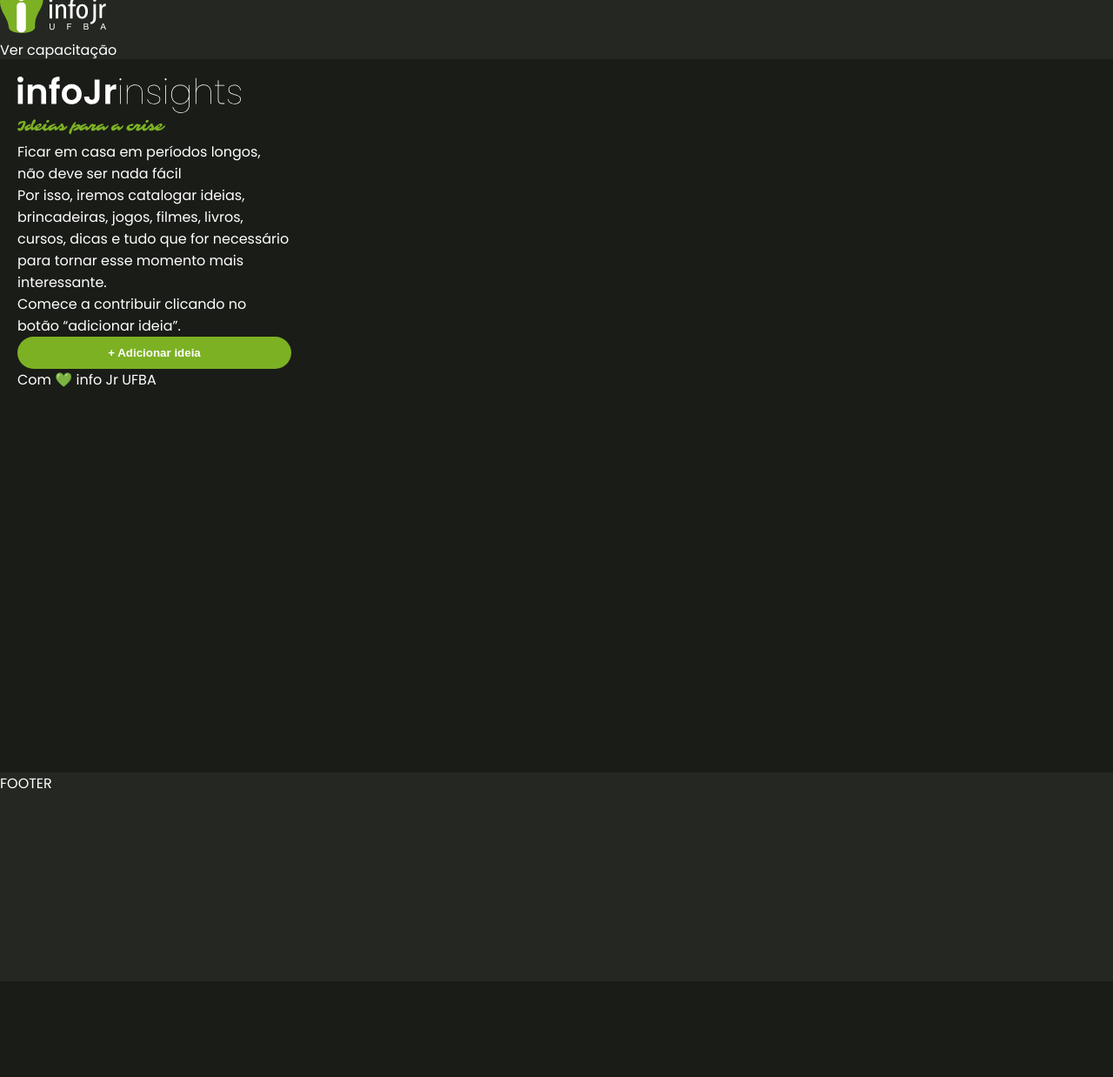
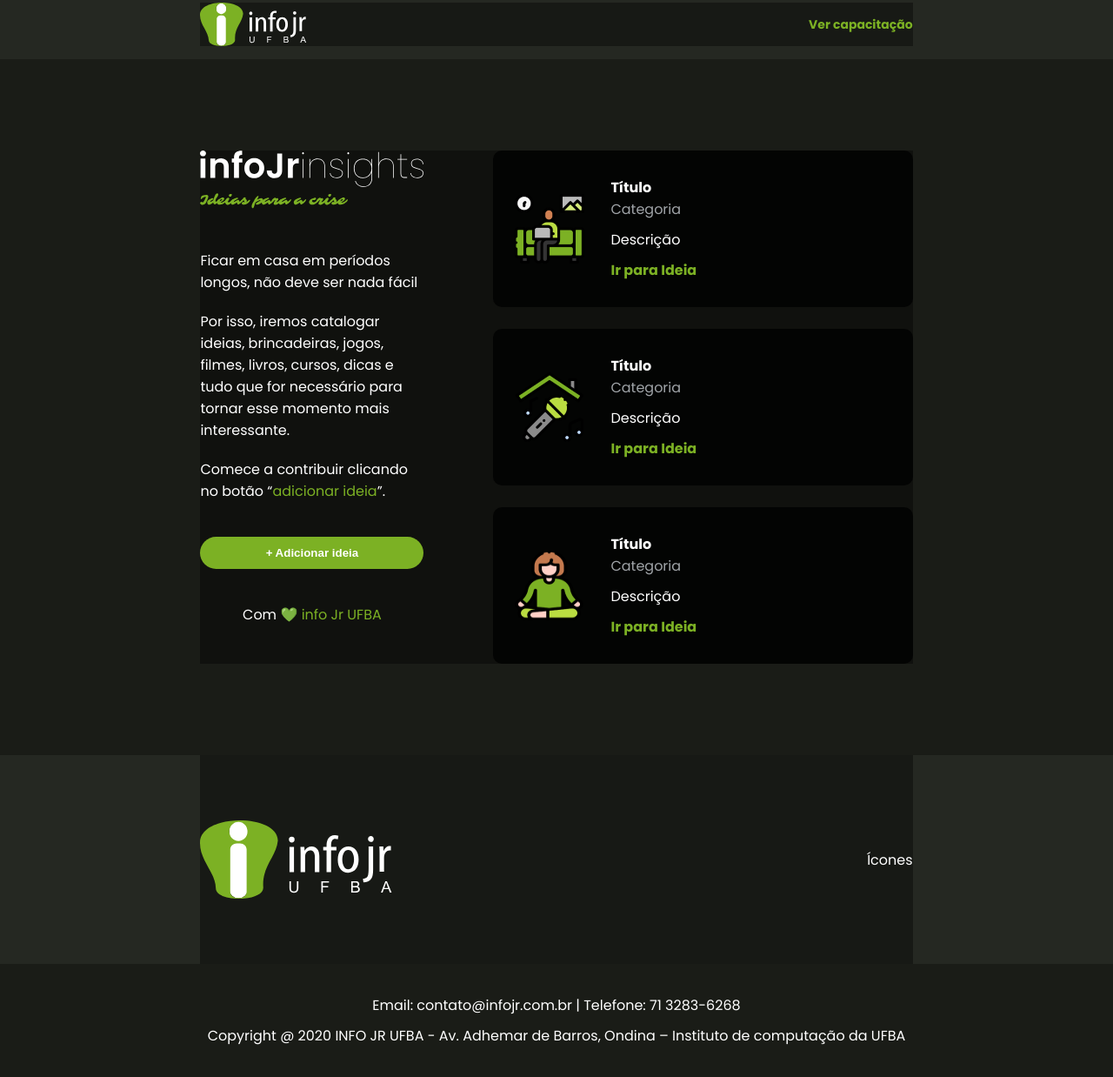
Before and after one commit to BRichardev/Capacita-o-InfoJr, a plain HTML site: page index.html in a window 1280 px wide. Shown: the part 12-1250 px from the top of the page at 87% size. Before the commit the page ends 1140 px from the top, so only its background shows below. Drawn offline with Linux system fonts and the light colour scheme.

Commit message:
Capacitação 02 - Implementada

```diff
--- a/css/style.css
+++ b/css/style.css
@@ -1,3 +1,10 @@
+:root {
+    --bg-header-color: #1A1C17;
+    --text-color: #ffffff;
+    --bg-main-color: #252822;
+    --bg-aside-color: #7CB124;
+    --text-color-card-desc: #A0A4A8;
+}
 @import url('https://fonts.googleapis.com/css2?family=Poppins&display=swap'); /*! Font Regular 400 */
 @import url('https://fonts.googleapis.com/css2?family=Poppins:wght@400;700&display=swap'); /*! Font Bold 700 */
 
@@ -5,26 +12,72 @@
     margin: 0;
     padding: 0;
     border: 0;
+    text-decoration: none;
 }
 
 body {
-    background-color: #1A1C17;
-    color: #ffffff;
+    background-color: var(--bg-header-color);
+    color: var(--text-color);
     font-family: 'Poppins', sans-serif;
+}
+
+.container {
+    width: 64vw;
+    background-color: rgba(0, 0, 0, 0.384);
 }
 
 header {
     height: 80px;
-    background-color: #252822;
+    background-color: var(--bg-main-color);
+    display: flex;
+    justify-content: center;
+    align-items: center;
+}
+
+
+header .container {
+    display: flex;
+    justify-content: space-between;
+    align-items: center;
+}
+
+header a {
+    color: var(--bg-aside-color);
+    font-weight: 700;
+    font-size: 14px;
 }
 
 main {
     height: 100vh;
+    display: flex;
+    justify-content: center;
+    align-items: center;
+}
+
+main .container {
+    display: flex;
+    gap: 80px;
 }
 
 aside {
     width: 315px;
-    margin: 20px;
+    display: flex;
+    flex-direction: column;
+    gap: 40px;
+}
+
+aside  span {
+    color: var(--bg-aside-color);
+}
+
+aside > p {
+    text-align: center;
+}
+
+aside > #aside_details {
+    display: flex;
+    flex-direction: column;
+    gap: 20px;
 }
 
 /*aside > * {
@@ -32,15 +85,72 @@ aside {
 }*/
 
 aside #aside-button {
-    background-color: #7CB124;
-    color:#FFFFFF;
+    background-color: var(--bg-aside-color);
+    color: var(--text-color);
     font-weight: 700;
     padding: 11px;
     border-radius: 30px;
     width: 100%;
 }
 
+article {
+    width: 100%;
+    display: flex;
+    flex-direction: column;
+    gap: 25px;
+}
+
+.cards {
+    display: flex;
+    align-items: center;
+    background-color: rgba(0, 0, 0, 0.788);
+    border-radius: 10px;
+    padding: 30px 25px;
+    gap: 30px;
+}
+.card-title {
+    font-weight: 700;
+}
+
+.card-category {
+    color: var(--text-color-card-desc);;
+}
+
+.card-description {
+    color: var(--text-color);
+    margin: 10px 0;
+}
+
+.card-link {
+    color: var(--bg-aside-color);
+    font-weight: 700;
+}
+
+.card-image {
+    width: 80px;
+    height: 80px;
+}
+
 footer {
-    background-color: #252822;
+    background-color: var(--bg-main-color);
     height: 240px;
+    display: flex;
+    justify-content: center;
 }
+
+footer div.container {
+    display: flex;
+    justify-content: space-between;
+    align-items: center;
+}
+
+footer img {
+    height: 90px;
+}
+.pos-footer {
+    display: flex;
+    flex-direction: column;
+    gap: 10px;
+    padding: 35px 0px;
+    text-align: center;
+}
--- a/index.html
+++ b/index.html
@@ -5,28 +5,88 @@
     <meta charset="UTF-8">
     <meta http-equiv="X-UA-Compatible" content="IE=edge">
     <meta name="viewport" content="width=device-width, initial-scale=1.0">
+
+    <!-- Importando o CSS -->
     <link rel="stylesheet" href="css/style.css">
+
+    <!-- Importando a Font Regular Poppins -->
+    <link rel="preconnect" href="https://fonts.googleapis.com">
+    <link rel="preconnect" href="https://fonts.gstatic.com" crossorigin>
+    <link href="https://fonts.googleapis.com/css2?family=Poppins:wght@400;700&display=swap" rel="stylesheet">
+    <!-- Importando o ícone -->
+    <link rel="shortcut icon" href="img/infologo.ico">
+
     <title>Capacitação InfoJr</title>
 </head>
 
 <body>
 <header>
+    <div class="container">
         <img src="img/Logo InfoJr.svg" alt="Logo InfoJr">
-    <p>Ver capacitação</p>
+        <a href="">Ver capacitação</a>
+    </div>
 </header>
 <main>
+    <div class="container">
+
         <aside>
+            <div>
                 <img src="img/infoJrinsights.svg" alt="Logo Insights">
                 <img src="img/Ideias para a crise.svg" alt="Logo Ideias para Crises">
+            </div>
+            <div id="aside_details">
                 <p>Ficar em casa em períodos longos, não deve ser nada fácil</p>
                 <p>Por isso, iremos catalogar ideias, brincadeiras, jogos, filmes,
                 livros, cursos, dicas e tudo que for necessário para tornar esse momento mais interessante.</p>
-        <p>Comece a contribuir clicando no botão “adicionar ideia”.</p>
+                <p>Comece a contribuir clicando no botão “<span>adicionar ideia</span>”.</p>
+            </div>
             <button id="aside-button">+ Adicionar ideia</button>
-        <p>Com 💚 info Jr UFBA</p>
+
+            <p>Com 💚 <span> info Jr UFBA</span></p>
         </aside>
+
+        <article>
+            <div class="cards">
+                <img class="card-image" src="img/img1.png" alt="">
+                <div>
+                    <p class="card-title">Título</p>
+                    <p class="card-category">Categoria</p>
+                    <p class="card-description">Descrição</p>
+                    <a class="card-link" href="">Ir para Ideia</a>
+                </div>
+            </div>
+            <div class="cards">
+                <img class="card-image" src="img/img2.png" alt="">
+                <div>
+                    <p class="card-title">Título</p>
+                    <p class="card-category">Categoria</p>
+                    <p class="card-description">Descrição</p>
+                    <a class="card-link" href="">Ir para Ideia</a>
+                </div>
+            </div>
+            <div class="cards">
+                <img class="card-image" src="img/img3.png" alt="">
+                <div>
+                    <p class="card-title">Título</p>
+                    <p class="card-category">Categoria</p>
+                    <p class="card-description">Descrição</p>
+                    <a class="card-link" href="">Ir para Ideia</a>
+                </div>
+            </div>
+        </article>
+
+    </div>
 </main>
-<footer>FOOTER</footer>
+<footer>
+    <div class="container">
+        <img src="img/Logo InfoJr.svg" alt="logo da InfoJr">
+        <p>Ícones</p>
+    </div>
+</footer>
+    <div class="pos-footer">
+        <p>Email: contato@infojr.com.br | Telefone: 71 3283-6268</p>
+        <p>Copyright @ 2020 INFO JR UFBA - Av. Adhemar de Barros, Ondina – Instituto de computação da UFBA</p>
+    </div>
 </body>
 
 </html>
```
Also changed, not shown: Conceitos/flexbox.html (added, +67 -0 lines), Conceitos/img/Ideias para a crise.svg (added), Conceitos/img/Logo InfoJr.svg (added), Conceitos/img/img1.png (added), Conceitos/img/img2.png (added), Conceitos/img/img3.png (added), Conceitos/img/infoJrinsights.svg (added), Conceitos/img/infojr_cap_pic.png (added), Conceitos/img/infologo.ico (added). Lines whose indentation alone changed are shown as unchanged.
